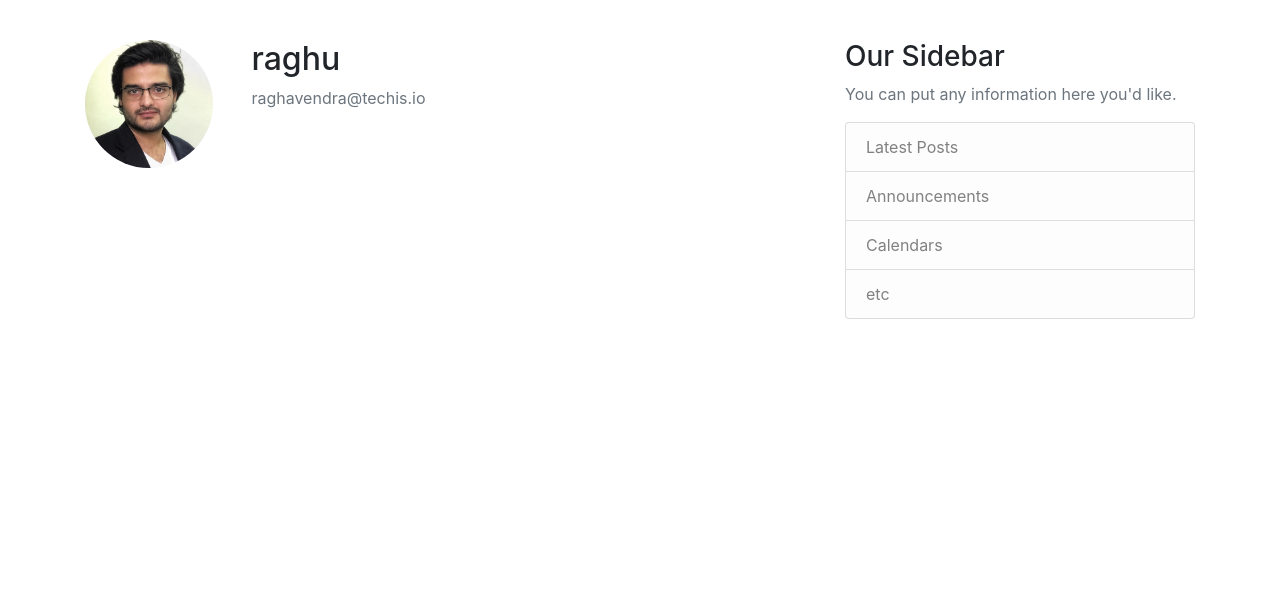
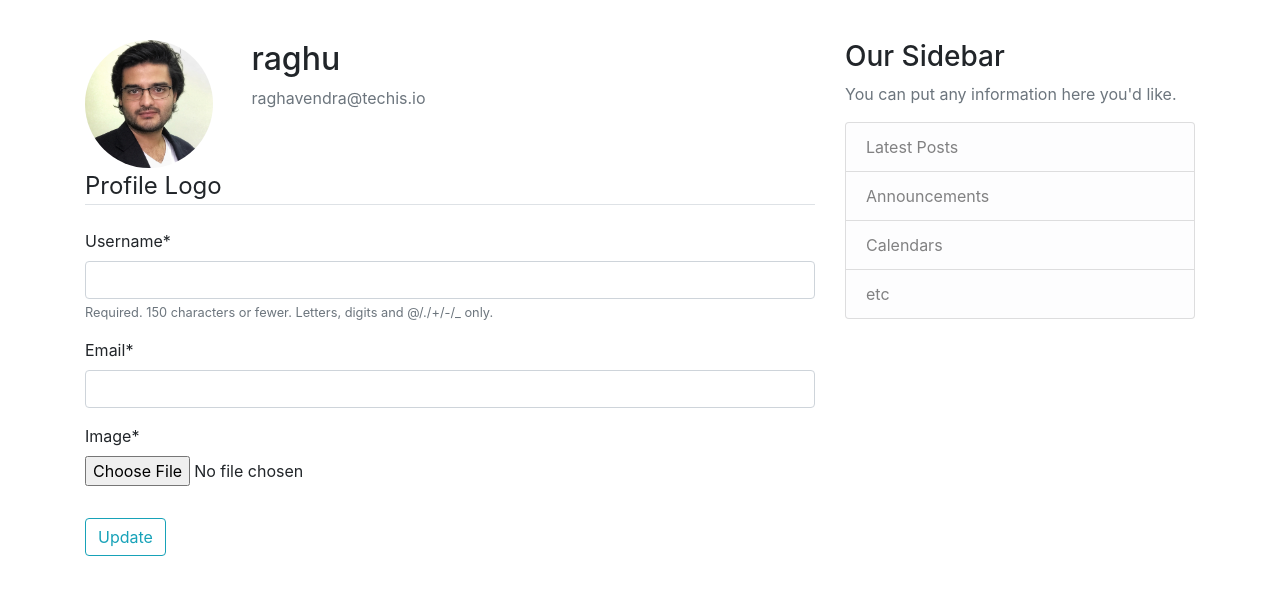
Before and after one commit to raghavendra-musubi/winter_night, a Django app: page /profile/ in a window 1280 px wide. Shown: the part 56-651 px from the top of the page. Run offline with Django 3.2, Linux system fonts and the light colour scheme; a user stored in the database is signed in; data comes from the database, SQL or seed files in the repository; both versions use the stored data as it was after the commit; some libraries are stand-ins or nearby versions.

Commit message:
profile view update fields shows

```diff
--- a/users/forms.py
+++ b/users/forms.py
@@ -1,6 +1,7 @@
 from django import forms
 from django.contrib.auth.models import User
 from django.contrib.auth.forms import UserCreationForm
+from .models import Profile
 
 class UserRegisterForm(UserCreationForm):
     email = forms.EmailField()
@@ -8,3 +9,16 @@ class UserRegisterForm(UserCreationForm):
     class Meta:
         model = User
         fields = ['username','email','password1','password2']
+
+class UserUpdateForm(forms.ModelForm):
+    email = forms.EmailField()
+
+    class Meta:
+        model = User
+        fields = ['username','email']
+
+
+class ProfileUpdateForm(forms.ModelForm):
+    class Meta:
+        model = Profile
+        fields = ['image']
--- a/users/templates/users/profile.html
+++ b/users/templates/users/profile.html
@@ -21,6 +21,27 @@
 
         <!-- FORM HERE -->
 
+        <form method="POST" enctype="multipart/form-data">
+
+            {% csrf_token %}
+
+            <fieldset class="form-group">
+
+                <legend class="border-bottom mb-4"> Profile Logo </legend>
+
+                {{ u_form | crispy }}
+                {{ p_form | crispy }}
+
+            </fieldset>
+
+            <div class="form-group">
+
+                <button class="btn btn-outline-info" type="submit">Update</button>
+
+            </div>
+
+        </form>
+
     </div>
 
 {% endblock %}
--- a/users/views.py
+++ b/users/views.py
@@ -1,7 +1,7 @@
 from django.shortcuts import render, redirect
 from django.contrib.auth.forms import UserCreationForm
 from django.contrib import messages
-from .forms import UserRegisterForm
+from .forms import UserRegisterForm, UserUpdateForm, ProfileUpdateForm
 from django.contrib.auth.decorators import login_required
 
 # Create your views here.
@@ -19,4 +19,12 @@ def register(request):
 
 @login_required
 def profile(request):
-    return render(request, 'users/profile.html')
+    u_form = UserUpdateForm()
+    p_form = ProfileUpdateForm()
+
+    context = {
+        'u_form': u_form,
+        'p_form': p_form
+    }
+
+    return render(request, 'users/profile.html', context)
```
Also changed, not shown: db.sqlite3.
